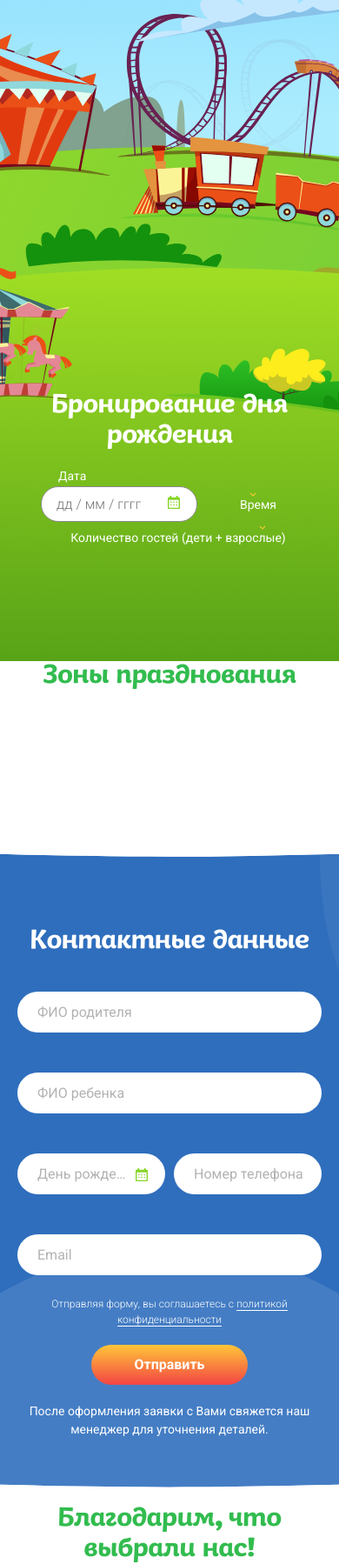
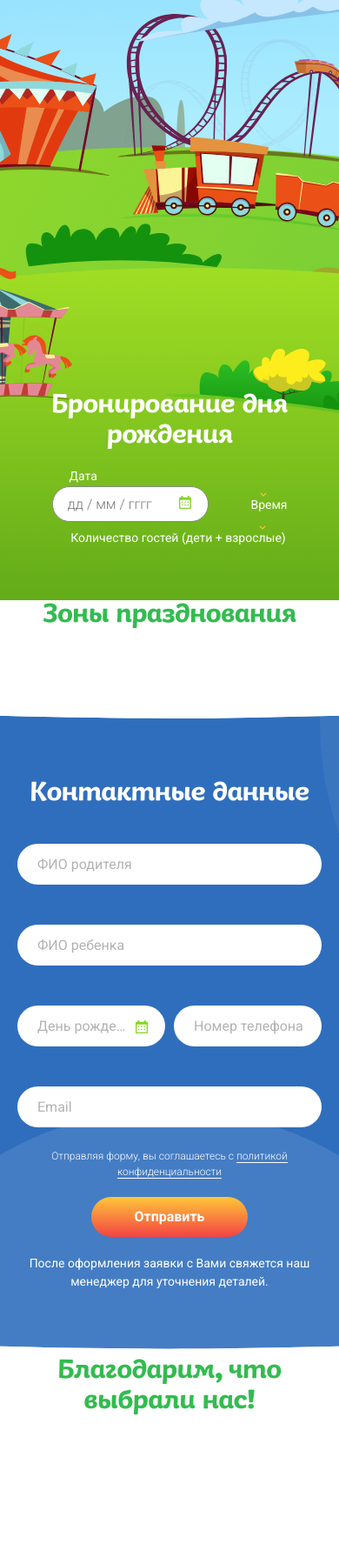
Before and after one commit to hrist-dina/veselkino, a PHP site: page / in a window 390 px wide. Shown: the part 656-2454 px from the top of the page at 87% size. After the commit the page ends 2282 px from the top, so only its background shows below. Run offline with PHP 8.4, Linux system fonts and the light colour scheme; grey boxes are pictures that could not be loaded.

Commit message:
Fix bugs

```diff
--- a/css/style.css
+++ b/css/style.css
@@ -336,7 +336,7 @@
 
 .section-form {
     background: url("../images/reservation/contact/contact-bg.svg") no-repeat
-        center center;
+        center top;
     width: 100%;
     min-height: 756px;
     padding-top: 100px;
@@ -405,7 +405,7 @@
 
 .contact-form label span.field__error,
 .reservation__choice label span.field-error,
-.field-error{
+.field-error {
     color: red;
 }
 
@@ -425,7 +425,7 @@
     opacity: 1;
 }
 
-.is-filled .field__error  {
+.is-filled .field__error {
     opacity: 0;
 }
 .contact-form__input-text {
@@ -583,8 +583,6 @@
     width: 100%;
     height: 100%;
     z-index: 30;
-
-
 }
 .popup-overlay {
     background: rgba(0, 0, 0, 0.5);
@@ -593,7 +591,7 @@
     cursor: pointer;
     position: relative;
 }
-.popup .layer-close{
+.popup .layer-close {
     right: 20px;
     cursor: pointer;
     z-index: 1;
@@ -632,7 +630,7 @@
 @media (max-width: 1024px) {
     .reservation {
         padding-top: 500px;
-        padding-bottom: 100px;
+        padding-bottom: 60px;
     }
 
     .reservation-tariff__list {
@@ -663,6 +661,10 @@
     .zones__list:before,
     .zones__list:after {
         content: none;
+    }
+
+    .section-form {
+        padding-top: 0;
     }
 }
 
@@ -710,6 +712,12 @@
 @media (max-width: 425px) {
     .reservation {
         padding-top: 450px;
+        padding-bottom: 30px;
+    }
+
+    .reservation__choice label:nth-child(2),
+    .reservation__choice label:last-child {
+        margin-right: 0;
     }
 
     .reservation-tariff__item {
@@ -742,4 +750,8 @@
     .reservation-tariff__item {
         max-width: 300px;
     }
+
+    .reservation__choice label {
+        margin-right: 0;
+    }
 }
```
